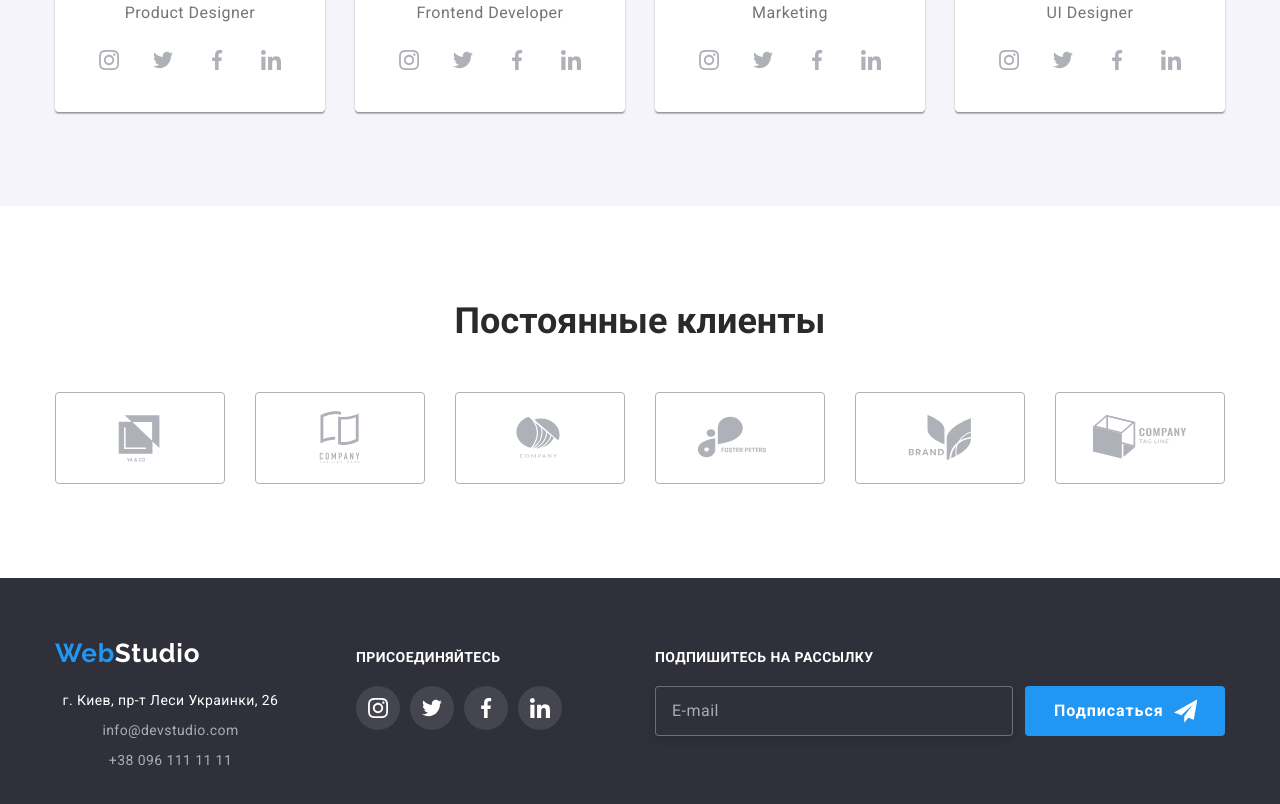
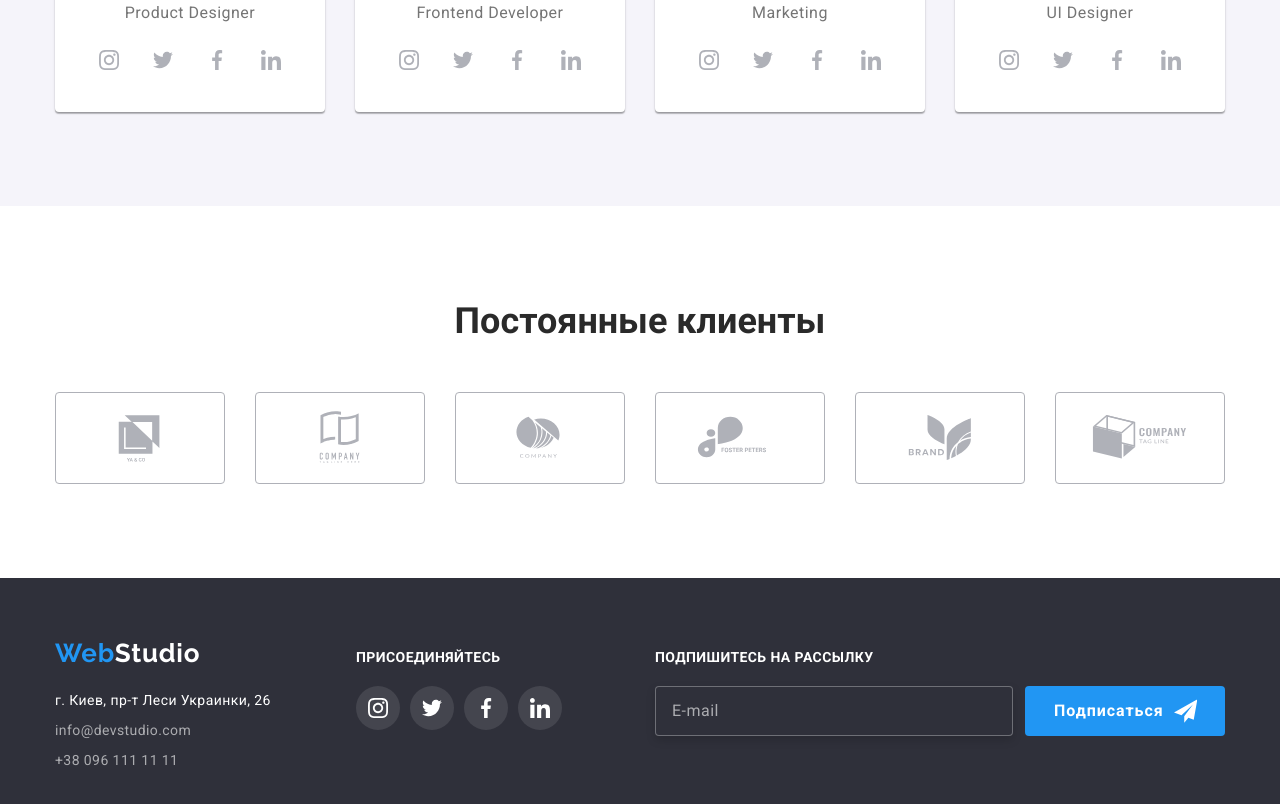
Before and after one commit to KopchukMaksym/goit-markup-hw-08, a plain HTML site: page index.html in a window 1280 px wide. Shown: the part 2099-2903 px from the top of the page. Drawn offline with Linux system fonts and the light colour scheme.

Commit message:
fix bags hw8

```diff
--- a/sass/components/_footer.scss
+++ b/sass/components/_footer.scss
@@ -53,6 +53,7 @@
 
     @include media (desktop) {
         width: 231px;
+        align-items: flex-start;
     }
 }
 
--- a/sass/components/_menu.scss
+++ b/sass/components/_menu.scss
@@ -90,6 +90,9 @@
         border-right: 1px solid rgba(33, 33, 33, 0.2);
 
     }
+        @include media (mobile-only) {
+            margin: 3px;
+        }
 }
 
 .mob-socials__link {
@@ -100,4 +103,8 @@
     letter-spacing: 0.02em;
 
     color: $accent-color;
+    @include media (mobile-only) {
+        font-size: 11px;
+    }
+
 }
```
Also changed, not shown: css/main.css, css/main.min.css, 2 other files.
